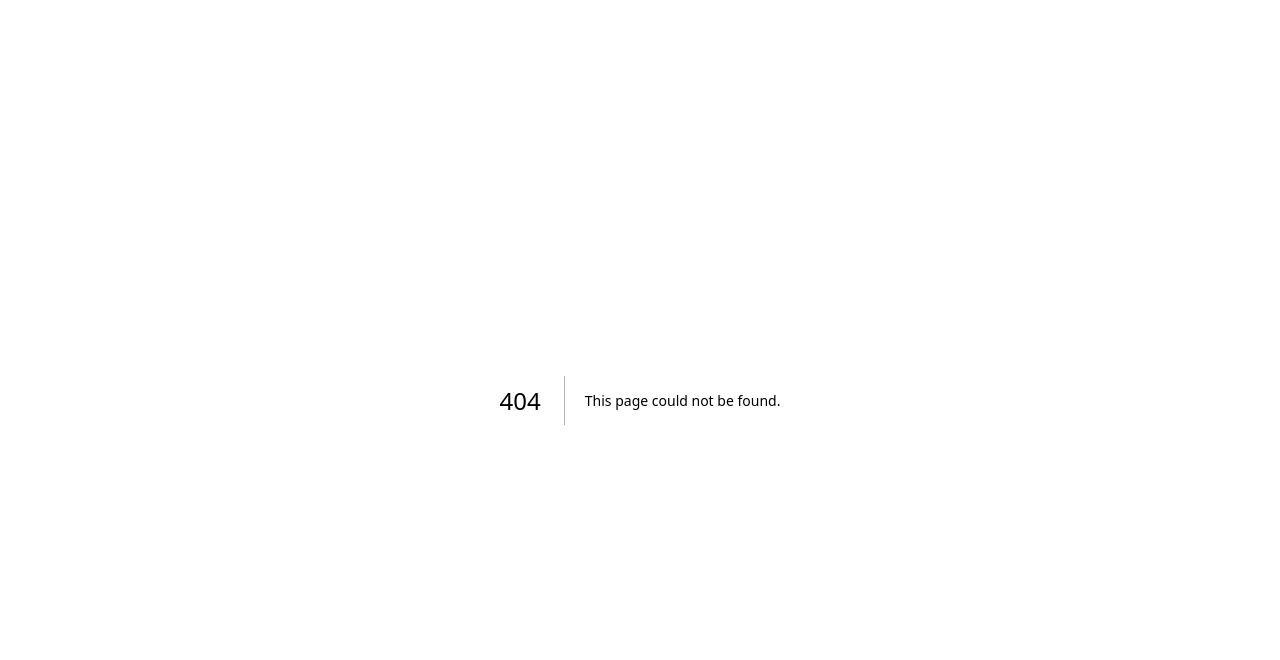
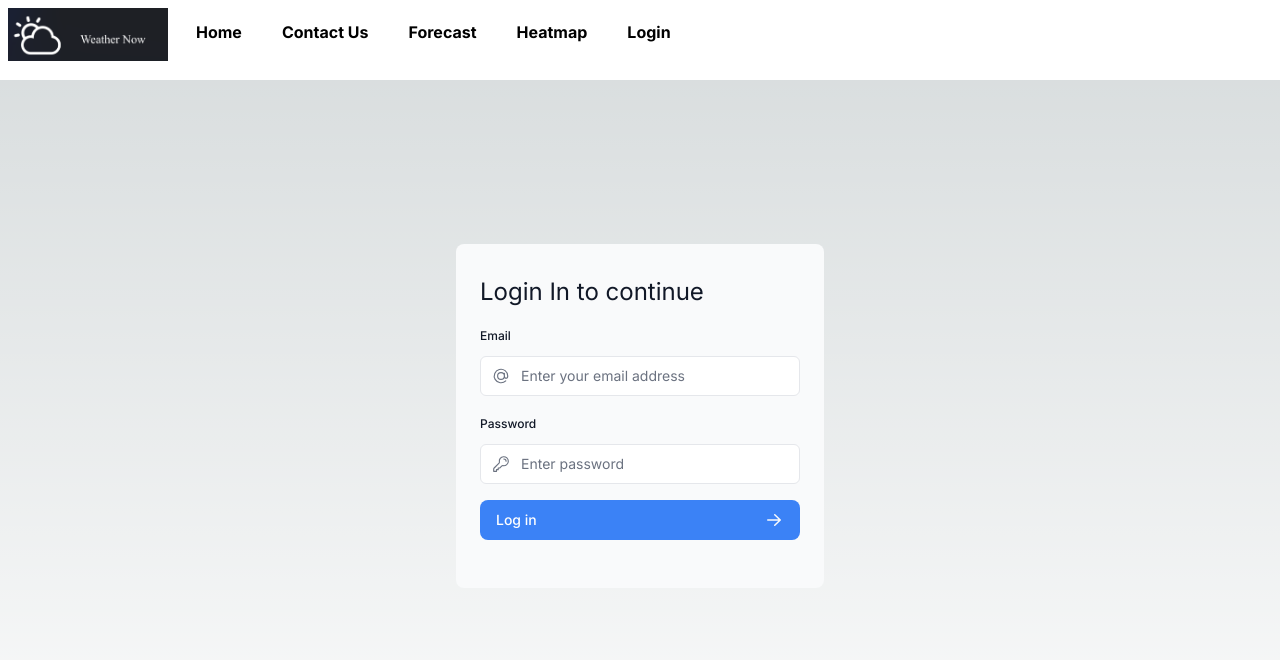
Before and after one commit to SumukhP-dev/Weather_Now_Website, a Next.js app: page /home/login in a window 1280 px wide. Before the commit this address had no page. Shown: the top 660 px of the page. Built offline with nearby package versions, Linux system fonts and the light colour scheme.

Commit message:
Created login page

```diff
--- /dev/null
+++ b/app/home/login/page.tsx
@@ -0,0 +1,15 @@
+import NavBar from "@/app/ui/NavBar";
+import LoginForm from "../../ui/login/LoginForm";
+
+export default function LoginPage() {
+  return (
+    <>
+      <NavBar />
+      <main className="flex items-center justify-center md:h-screen">
+        <div className="relative mx-auto flex w-full max-w-[400px] flex-col space-y-2.5 p-4 md:-mt-32">
+          <LoginForm />
+        </div>
+      </main>
+    </>
+  );
+}
--- /dev/null
+++ b/app/lib/authenticate.ts
@@ -0,0 +1,23 @@
+"use server";
+
+import { signIn } from "@/auth";
+import { AuthError } from "next-auth";
+
+export async function authenticate(
+  prevState: string | undefined,
+  formData: FormData
+) {
+  try {
+    await signIn("credentials", formData);
+  } catch (error) {
+    if (error instanceof AuthError) {
+      switch (error.type) {
+        case "CredentialsSignin":
+          return "Invalid credentials.";
+        default:
+          return "Something went wrong.";
+      }
+    }
+    throw error;
+  }
+}
--- /dev/null
+++ b/app/lib/definitions.ts
@@ -0,0 +1,6 @@
+export type User = {
+  id: string;
+  name: string;
+  email: string;
+  password: string;
+};
--- a/app/ui/NavBar.tsx
+++ b/app/ui/NavBar.tsx
@@ -26,6 +26,9 @@ const NavBar = () => {
         <div className="p-5">
           <Link href="/home/heatmap">Heatmap</Link>
         </div>
+        <div className="p-5">
+          <Link href="/home/login">Login</Link>
+        </div>
       </div>
     </Nav>
   );
--- /dev/null
+++ b/app/ui/login/LoginForm.tsx
@@ -0,0 +1,90 @@
+"use client";
+
+import {
+  AtSymbolIcon,
+  KeyIcon,
+  ExclamationCircleIcon,
+} from "@heroicons/react/24/outline";
+import { ArrowRightIcon } from "@heroicons/react/20/solid";
+import { Button } from "../Button";
+import { useFormState, useFormStatus } from "react-dom";
+import { authenticate } from "@/app/lib/authenticate";
+import Link from "next/link";
+
+export default function LoginForm() {
+  const [errorMessage, dispatch] = useFormState(authenticate, undefined);
+
+  return (
+    <form action={dispatch} className="space-y-3">
+      <div className="flex-1 rounded-lg bg-gray-50 px-6 pb-4 pt-8">
+        <h1 className={`mb-3 text-2xl text-gray-900`}>Login In to continue</h1>
+        <div className="w-full">
+          <div>
+            <label
+              className="mb-3 mt-5 block text-xs font-medium text-gray-900"
+              htmlFor="email"
+            >
+              Email
+            </label>
+            <div className="relative">
+              <input
+                className="peer block w-full rounded-md border border-gray-200 py-[9px] pl-10 text-sm outline-2 placeholder:text-gray-500 text-gray-900"
+                id="email"
+                type="email"
+                name="email"
+                placeholder="Enter your email address"
+                required
+              />
+              <AtSymbolIcon className="pointer-events-none absolute left-3 top-1/2 h-[18px] w-[18px] -translate-y-1/2 text-gray-500 peer-focus:text-gray-900" />
+            </div>
+          </div>
+          <div className="mt-4">
+            <label
+              className="mb-3 mt-5 block text-xs font-medium text-gray-900"
+              htmlFor="password"
+            >
+              Password
+            </label>
+            <div className="relative">
+              <input
+                className="peer block w-full rounded-md border border-gray-200 py-[9px] pl-10 text-sm outline-2 placeholder:text-gray-500"
+                id="password"
+                type="password"
+                name="password"
+                placeholder="Enter password"
+                required
+                minLength={6}
+              />
+              <KeyIcon className="pointer-events-none absolute left-3 top-1/2 h-[18px] w-[18px] -translate-y-1/2 text-gray-500 peer-focus:text-gray-900" />
+            </div>
+          </div>
+        </div>
+        <LoginButton />
+        <div
+          className="flex h-8 items-end space-x-1"
+          aria-live="polite"
+          aria-atomic="true"
+        >
+          {errorMessage && (
+            <>
+              <ExclamationCircleIcon className="h-5 w-5 text-red-500" />
+              <p className="text-sm text-red-500">{errorMessage}</p>
+            </>
+          )}
+        </div>
+      </div>
+    </form>
+  );
+}
+
+function LoginButton() {
+  const { pending } = useFormStatus();
+
+  return (
+    <Link href="/home">
+      <Button className="mt-4 w-full" aria-disabled={pending}>
+        Log in <ArrowRightIcon className="ml-auto h-5 w-5 text-gray-50" />
+      </Button>
+    </Link>
+  );
+}
--- a/auth.config.ts
+++ b/auth.config.ts
@@ -0,0 +1,7 @@
+import type { NextAuthConfig } from "next-auth";
+
+export const authConfig = {
+  pages: {
+    signIn: "/login",
+  },
+};
--- a/auth.ts
+++ b/auth.ts
@@ -0,0 +1,42 @@
+import NextAuth from "next-auth";
+import Credentials from "next-auth/providers/credentials";
+import { authConfig } from "./auth.config";
+import { z } from "zod";
+import { sql } from "@vercel/postgres";
+import type { User } from "@/app/lib/definitions";
+import bcrypt from "bcrypt";
+
+async function getUser(email: string): Promise<User | undefined> {
+  try {
+    const user = await sql<User>`SELECT * FROM users WHERE email=${email}`;
+    return user.rows[0];
+  } catch (error) {
+    console.error("Failed to fetch user:", error);
+    throw new Error("Failed to fetch user.");
+  }
+}
+
+export const { auth, signIn, signOut } = NextAuth({
+  ...authConfig,
+  providers: [
+    Credentials({
+      async authorize(credentials) {
+        const parsedCredentials = z
+          .object({ email: z.string().email(), password: z.string().min(6) })
+          .safeParse(credentials);
+
+        if (parsedCredentials.success) {
+          const { email, password } = parsedCredentials.data;
+          const user = await getUser(email);
+          if (!user) return null;
+          const passwordsMatch = await bcrypt.compare(password, user.password);
+
+          if (passwordsMatch) return user;
+        }
+
+        console.log("Invalid credentials");
+        return null;
+      },
+    }),
+  ],
+});
--- a/package.json
+++ b/package.json
@@ -26,13 +26,14 @@
     "zustand": "^4.5.2"
   },
   "devDependencies": {
+    "@types/bcrypt": "^5.0.2",
     "@types/node": "^20.12.8",
-    "@types/react": "^18",
+    "@types/react": "18.3.1",
     "@types/react-dom": "^18",
     "eslint": "^8",
     "eslint-config-next": "14.2.2",
     "postcss": "^8",
     "tailwindcss": "^3.4.1",
-    "typescript": "^5"
+    "typescript": "5.4.5"
   }
 }
```
Also changed, not shown: app/lib/actions.ts (deleted), 1 other file (tests, documents, lock files or other folders).
